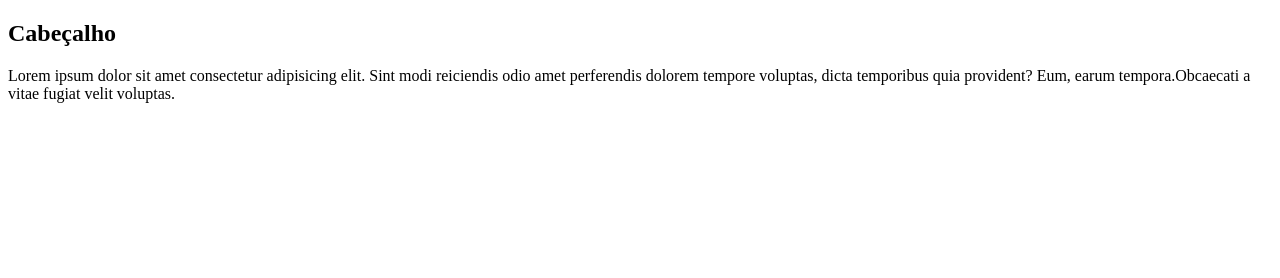
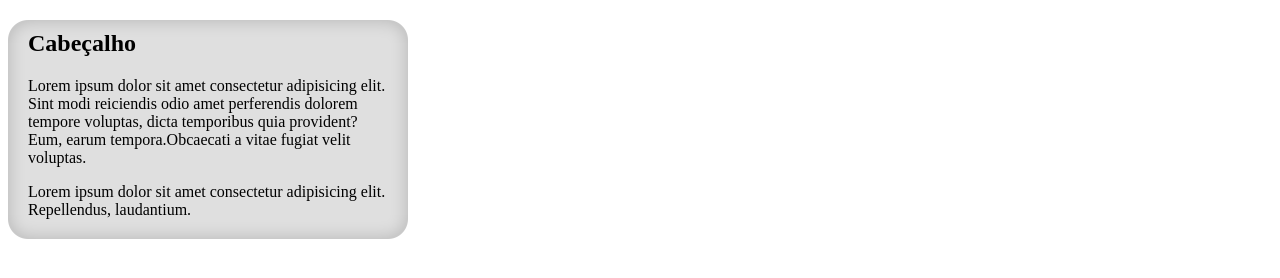
Before and after one commit to Cicera1987/Projetos-em-HTM5-e-CSS3, a plain HTML site: page Arredondamento com imagens/index.html in a window 1280 px wide. Drawn offline with Linux system fonts and the light colour scheme.

Commit message:
finalizando pasta

```diff
--- /dev/null
+++ b/Arredondamento com imagens/assets/css/style.css
@@ -0,0 +1,17 @@
+.caixa {
+    width: 400px;
+    background: #dedede url(../img/fundo-arredondamento.png) repeat-y;
+}
+
+.caixa h2 {
+    padding: 10px 20px 0 20px;
+    background: url(../img/topo2.png) no-repeat left top;
+}
+.caixa p {
+    padding: 0 20px;
+}
+
+.caixa .ultimo {
+    background: url(../img/baixo2.png) no-repeat left bottom;
+    padding-bottom: 20px;
+}
--- a/Arredondamento com imagens/index.html
+++ b/Arredondamento com imagens/index.html
@@ -5,9 +5,10 @@
     <meta http-equiv="X-UA-Compatible" content="IE=edge">
     <meta name="viewport" content="width=device-width, initial-scale=1.0">
     <title>Arredondamento com imagens</title>
+    <link rel="stylesheet" href="assets/css/style.css">
 </head>
 
-<header>
+<header class="caixa">
     <h2>Cabeçalho</h2>
     <p>Lorem ipsum dolor sit amet consectetur
         adipisicing elit. Sint modi reiciendis
@@ -16,6 +17,9 @@
         Eum, earum tempora.Obcaecati a vitae fugiat
          velit voluptas.
     </p>
+    <p class="ultimo">Lorem ipsum dolor sit amet consectetur
+        adipisicing elit. Repellendus,
+        laudantium.</p>
 </header>
 <body>
 
```
Also changed, not shown: Arredondamento com imagens/assets/css/stule.css (deleted).
